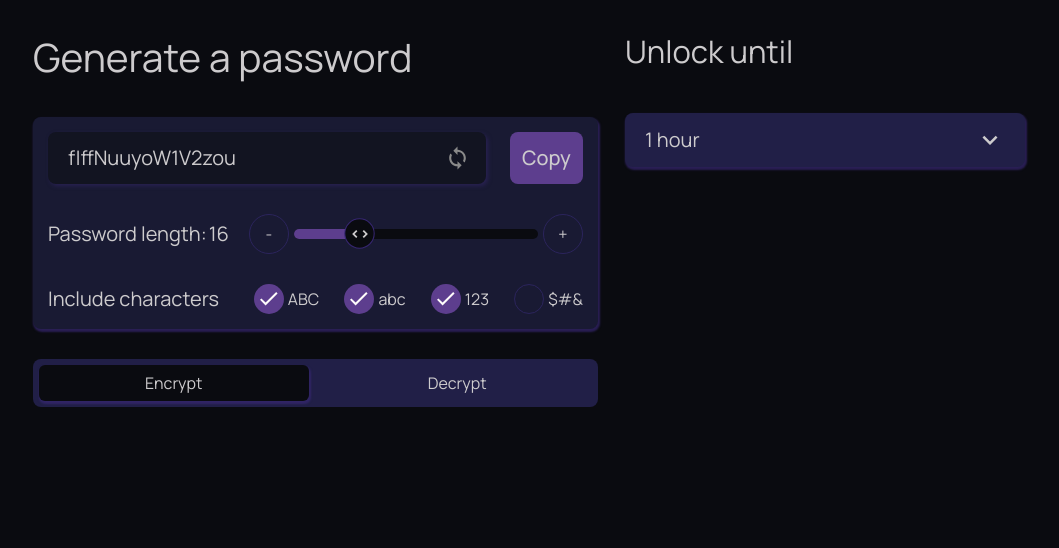
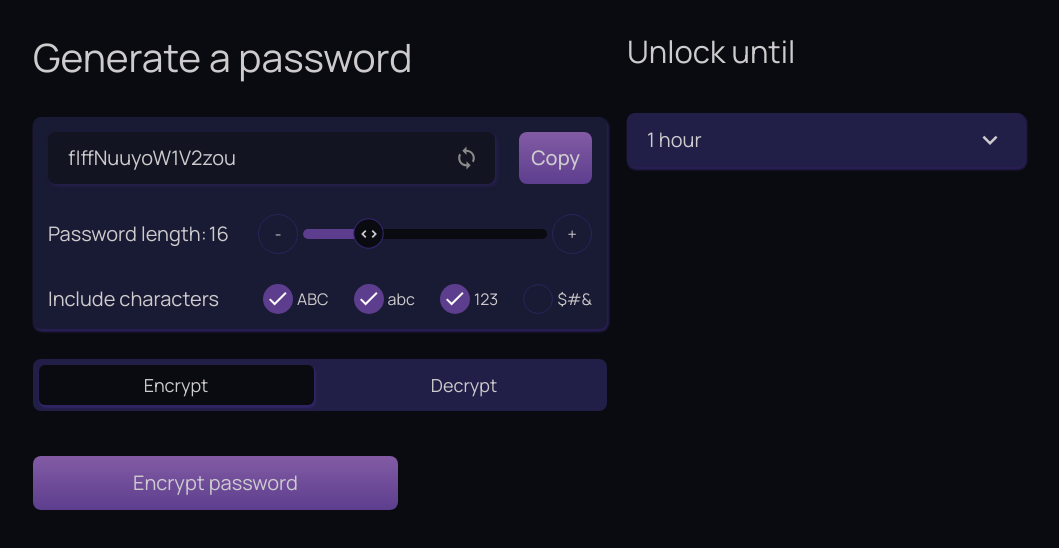
Before and after one commit to Nyima-ui/DeepLock, a Next.js app: page / in a window 1280 px wide. Shown: the top 548 px of the page, without its empty margins (111-1170 px from the left). Built offline with nearby package versions, Linux system fonts and the light colour scheme.

Commit message:
create long button

```diff
--- a/app/page.tsx
+++ b/app/page.tsx
@@ -2,6 +2,7 @@
 import dynamic from "next/dynamic";
 import Tab from "@/components/Tab";
 import UnlockOn from "@/components/UnlockOn";
+import LongButton from "@/components/LongButton";
 
 const PassswordGenerator = dynamic(
   () => import("@/components/PasswordGenerator"),
@@ -15,6 +16,7 @@ const Page = () => {
         <h1 className="text-[39px] max-md:text-[31px]">Generate a password</h1>
         <PassswordGenerator />
         <Tab />
+        <LongButton text="Encrypt password"/>
       </div>
       <div className="flex-1 max-w-[400px] mt-0 max-xl:mt-9">
         <h2 className="text-[31px] max-lg:text-[28px] max-sm:text-[25px]">Unlock until</h2>
--- a/components/CopyButton.tsx
+++ b/components/CopyButton.tsx
@@ -9,7 +9,7 @@ interface CopyButtonProps {
 const CopyButton = ({ text, fontSize, onClick }: CopyButtonProps) => {
   return (
     <button
-      className={`bg-primary px-3 max-sm:px-2 py-2.75 max-sm:py-2 rounded-lg ${fontSize} cursor-pointer font-medium hover:bg-primary/90 transition duration-200 ease-in`}
+      className={`bg-primary px-3 max-sm:px-2 py-2.75 max-sm:py-2 rounded-lg ${fontSize} cursor-pointer font-medium hover:opacity-95 transition-opacity duration-150 ease-in bg-linear-to-b from-primary-200 to-primary`}
       onClick={onClick}
     >
       {text}
--- /dev/null
+++ b/components/LongButton.tsx
@@ -0,0 +1,18 @@
+import { ButtonHTMLAttributes } from "react";
+
+interface LongButtonProps extends ButtonHTMLAttributes<HTMLButtonElement> {
+  text: string;
+}
+
+const LongButton = ({ text, ...props }: LongButtonProps) => {
+  return (
+    <button
+      className="px-25 py-3 bg-primary rounded-lg text-[20px] cursor-pointer mt-11.25 max-sm:text-lg bg-linear-to-b from-primary-200 to-primary hover:opacity-95 transition-opacity duration-150"
+      {...props}
+    >
+      {text}
+    </button>
+  );
+};
+
+export default LongButton;
--- a/components/PasswordGenerator.tsx
+++ b/components/PasswordGenerator.tsx
@@ -99,7 +99,7 @@ const PassswordGenerator = () => {
 
       {/* length setter  */}
       <div className="flex items-center justify-between max-sm:flex-col max-sm:items-start gap-5 max-sm:gap-5">
-        <div className="text-[20px]">
+        <div className="text-[20px] w-47.5">
           <label htmlFor="password-length">Password length:</label>
           <span className="ml-0.5" aria-live="polite">
             {length}
--- a/components/Tab.tsx
+++ b/components/Tab.tsx
@@ -16,7 +16,7 @@ const Tab = () => {
 
       <button
         onClick={() => setActiveTab("encrypt")}
-        className="cursor-pointer flex-1 py-1.5 relative z-10"
+        className="cursor-pointer flex-1 py-1.5 relative z-10 text-lg"
         role="tab"
         aria-selected={activeTab === "encrypt"}
         aria-controls="encrypt-panel"
@@ -28,7 +28,7 @@ const Tab = () => {
         role="tab"
         aria-selected={activeTab === "decrypt"}
         aria-controls="decrypt-panel"
-        className="cursor-pointer flex-1 py-1.5 relative z-10"
+        className="cursor-pointer flex-1 py-1.5 relative z-10 text-lg"
       >
         Decrypt
       </button>
```
